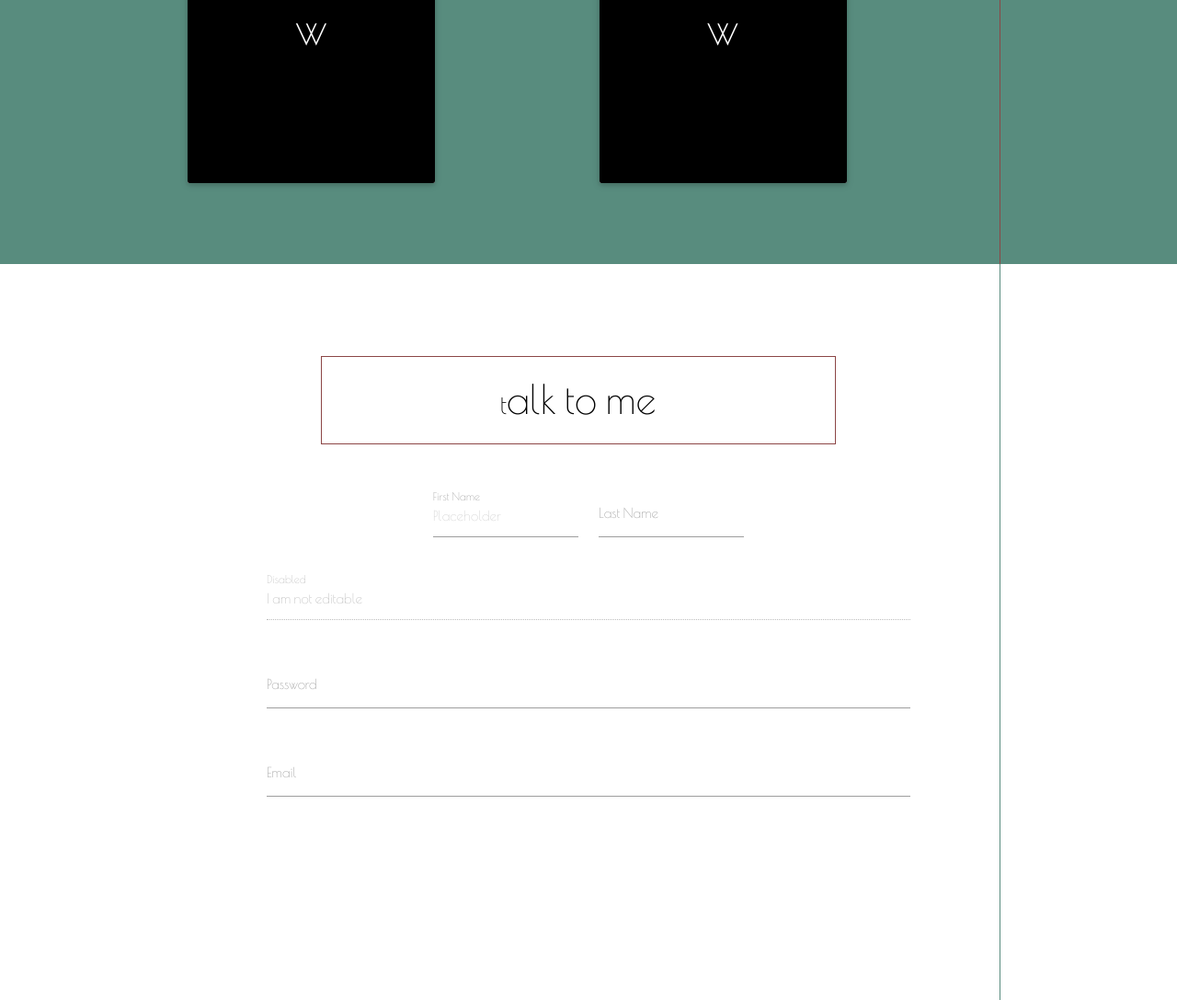
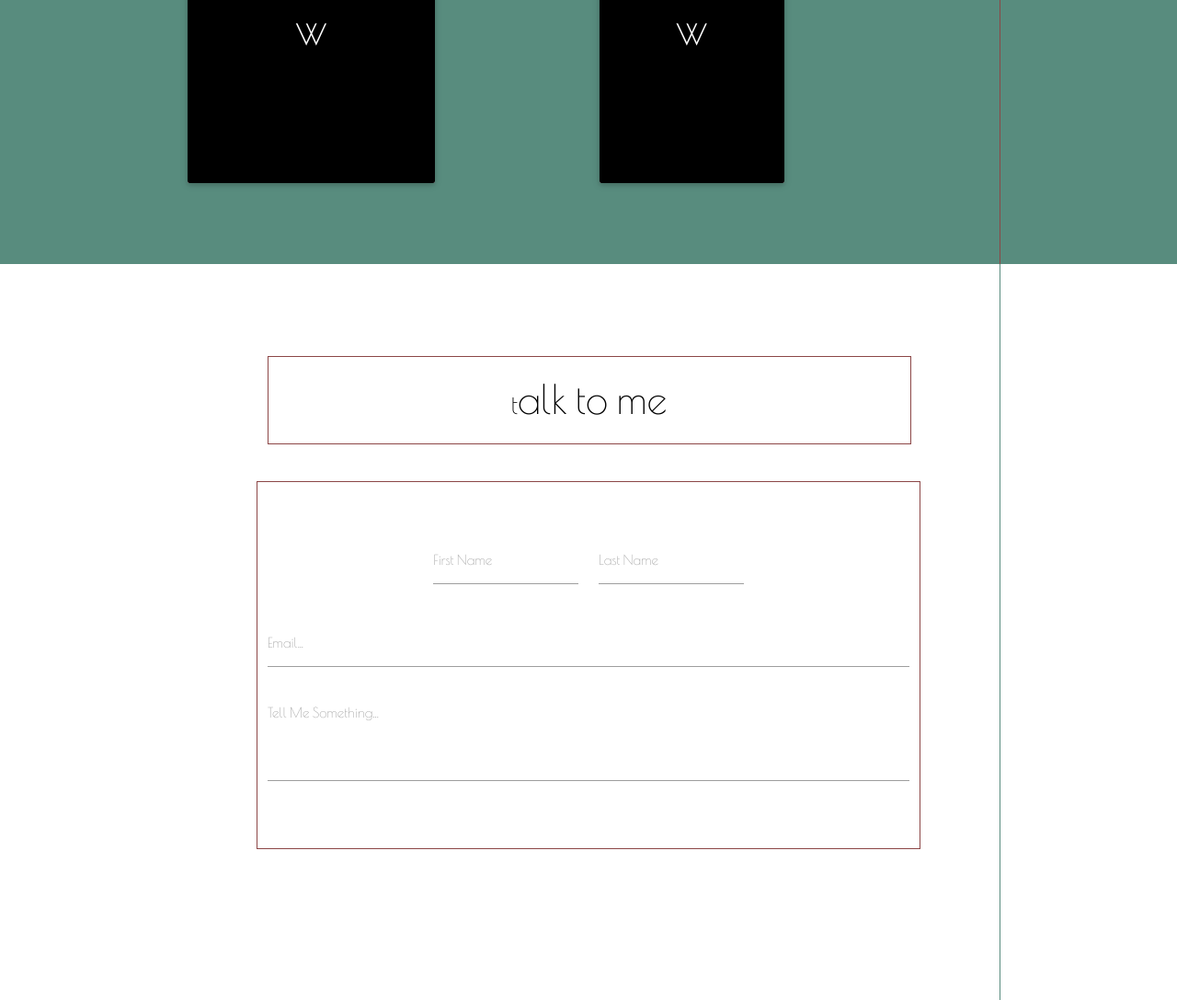
Before and after one commit to wanjuguPassive/oldPersonalWebsite, a plain HTML site: page index.html in a window 1280 px wide. Shown: the part 2213-3300 px from the top of the page at 92% size. Drawn offline with nearby package versions, Linux system fonts and the light colour scheme; files whose address does not match are found by name; a web font is replaced by a local one.

Commit message:
Contacts: Structure complete

```diff
--- a/Main/css/global.css
+++ b/Main/css/global.css
@@ -466,26 +466,32 @@ img.card__text {
 
 #talk-to-me {
     top: 100px;
-    width: 80%;
+    width: 100%;
+    left: 12px;
     position: relative;
     text-align: center;
     border: thin solid #8c4646;
     color: black;
-
 }
-
 
 form {
     top: 120px;
+    height: 400px;
     position: relative;
+    border: thin solid #8c4646;
     color: black;
 }
 
-#form-row1 {
-    height: 70px
+#form-names, #form-email {
+    height: 70px;
+    padding-top: 50px;
 }
 
 .s3 {
     height: 100%;
 
 }
+
+#form-feedback {
+    height: 250px;
+}
--- a/index.html
+++ b/index.html
@@ -144,8 +144,7 @@
             <div class="col s3"></div>
 
             <div class="col s3">
-                <div class="section-image center-align ">
-                    <div class="section__content clearfix valign-wrapper">
+                <div class="section__content clearfix">
                     <!-- card -->
                     <div class="card effect__random">
                         <!--front-->
@@ -159,13 +158,23 @@
                     </div><!-- end card -->
                 </div>
             </div>
-            </div>
 
             <div class="col s3"></div>
 
+<!--
+             <div class="section__content clearfix">
+              <div class="card effect__random" data-id="1">
+                <div class="card__front">
+                  <span class="card__text">front</span>
+                </div>
+                <div class="card__back">
+                  <span class="card__text">back</span>
+                </div>
+              </div> /card
+            </div>
+-->
             <div class="col s3">
-                <div class="section-image center-align ">
-                    <div class="section__content clearfix valign-wrapper">
+                <div class="section__content clearfix">
                     <!-- card -->
                     <div class="card effect__random">
                         <!--front-->
@@ -177,7 +186,6 @@
                             <a href="#"> a </a>
                         </div>
                     </div><!-- end card -->
-                    </div>
                 </div>
             </div>
 
@@ -205,8 +213,7 @@
             <div class="col s3"></div>
 
             <div class="col s3">
-                <div class="section-image center-align ">
-                    <div class="section__content clearfix valign-wrapper">
+                <div class="section__content clearfix">
                     <!-- card -->
                     <div class="card effect__random">
                         <!--front-->
@@ -218,7 +225,6 @@
                             <a href="#"> a </a>
                         </div>
                     </div><!-- end card -->
-                    </div>
                 </div>
             </div>
 
@@ -239,7 +245,7 @@
     <div id="contacts-content" class="container">
     <div id="small-container" class="center-h">
         <!--- title --->
-        <div id="talk-to-me" class="row center-h">
+        <div id="talk-to-me" class="row">
             <div class="col s12">
                 <h3>
                     <span>t</span>alk to me
@@ -252,11 +258,11 @@
         <form class="col s12">
 
                 <!-- first row --->
-            <div id="form-row1" class="row">
+            <div id="form-names" class="row">
                 <div class="col s3"></div>
                 <!--- first name --->
                 <div class="input-field col s3">
-                    <input placeholder="Placeholder" id="first_name" type="text" class="validate">
+                    <input id="first_name" type="text" class="validate">
                     <label for="first_name">First Name</label>
                 </div>
 
@@ -269,26 +275,18 @@
               </div>
 
                 <!-- second row --->
-              <div class="row">
+                <div id="form-email" class="row">
                  <div class="input-field col s12">
-                  <input disabled value="I am not editable" id="disabled" type="text" class="validate">
-                  <label for="disabled">Disabled</label>
+                   <input id="email" type="email" class="validate">
+                   <label for="email" data-error="wrong" data-success="right">Email...</label>
                  </div>
               </div>
 
                 <!-- third row --->
-              <div class="row">
+                <div id="form-feedback" class="row">
                     <div class="input-field col s12">
-                  <input id="password" type="password" class="validate">
-                  <label for="password">Password</label>
-                </div>
-              </div>
-
-                <!-- fourth row --->
-              <div class="row">
-                <div class="input-field col s12">
-                  <input id="email" type="email" class="validate">
-                  <label for="email" data-error="wrong" data-success="right">Email</label>
+                        <textarea id="textarea1" class="materialize-textarea"></textarea>
+                        <label for="textarea1">Tell Me Something...</label>
                     </div>
               </div>
         </form>
@@ -300,6 +298,10 @@
 
 <!---------------------------------------------------------->
 <!-- Scripts -->
+
+<!-- demo js -->
+<script src="1-flipping-card-source/js/demo/demo.js"></script>
+
 <!-- Photo Animations JQuery -->
 <script src="http://ajax.googleapis.com/ajax/libs/jquery/1.3.2/jquery.min.js"></script>
 
--- a/main/css/global.css
+++ b/main/css/global.css
@@ -466,26 +466,32 @@ img.card__text {
 
 #talk-to-me {
     top: 100px;
-    width: 80%;
+    width: 100%;
+    left: 12px;
     position: relative;
     text-align: center;
     border: thin solid #8c4646;
     color: black;
-
 }
-
 
 form {
     top: 120px;
+    height: 400px;
     position: relative;
+    border: thin solid #8c4646;
     color: black;
 }
 
-#form-row1 {
-    height: 70px
+#form-names, #form-email {
+    height: 70px;
+    padding-top: 50px;
 }
 
 .s3 {
     height: 100%;
 
 }
+
+#form-feedback {
+    height: 250px;
+}
```
Lines whose indentation alone changed are shown as unchanged.
